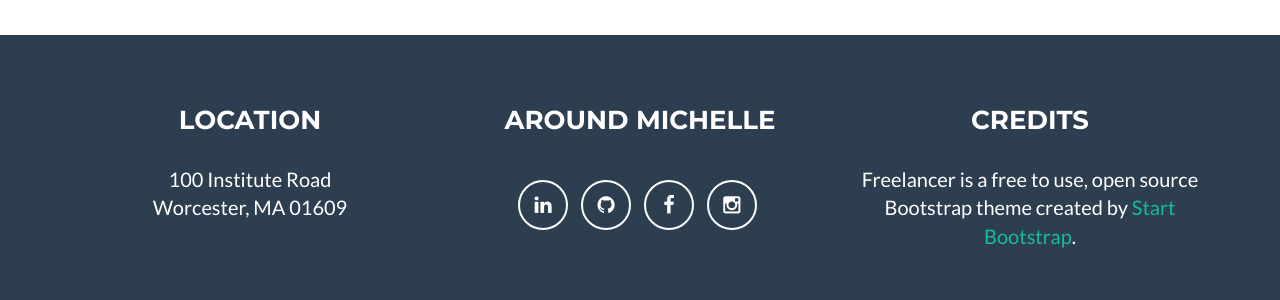
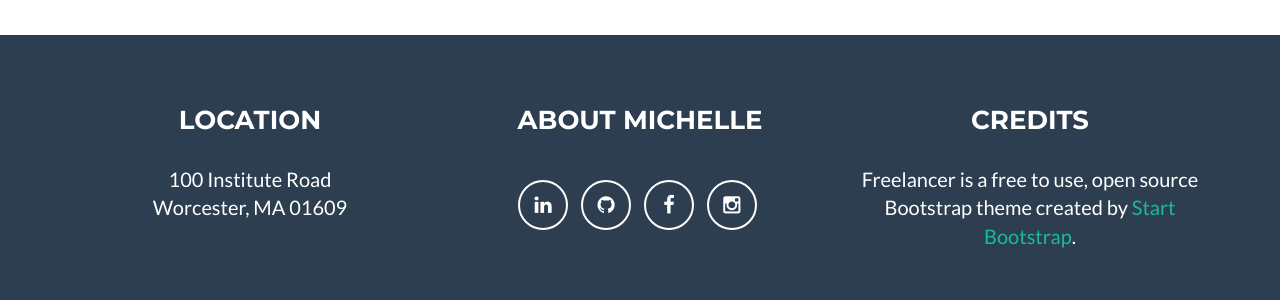
Before and after one commit to MichelleZLin/michellezlin.github.io, a Jekyll site: the page built from index.html, in a window 1280 px wide and 900 px high, scrolled down 2421 px. Shown: the part 518-818 px from the top of the window. Built offline with Jekyll 4.4.1, drawn with Linux system fonts in a browser that asks for light colours.

Commit message:
Update _config.yml

```diff
--- a/_config.yml
+++ b/_config.yml
@@ -34,7 +34,7 @@ color:
 footer:
   copyright: Dr. Henry Jekyll
   location: Location
-  social: Around Michelle
+  social: About Michelle
   credits: Credits
 
 # Social networks usernames (many more available: google-plus, flickr, dribbble, pinterest, instagram, tumblr, linkedin, etc.)
```
